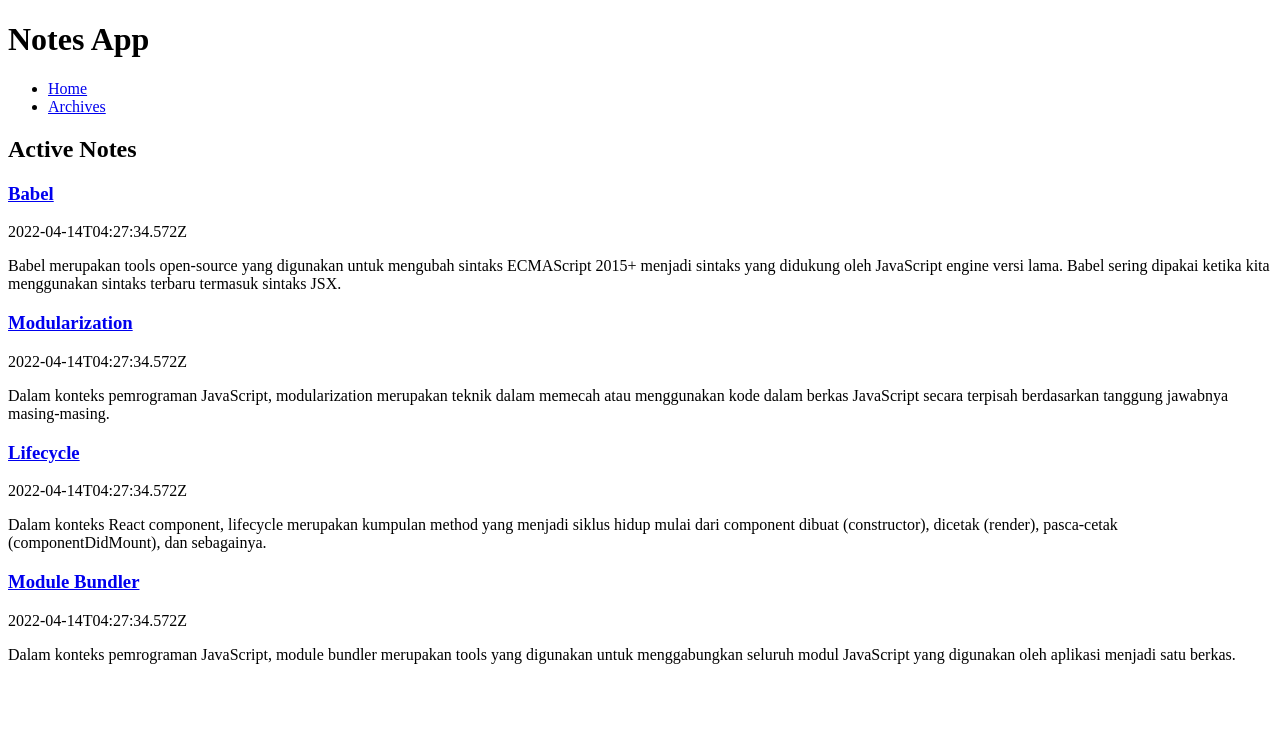
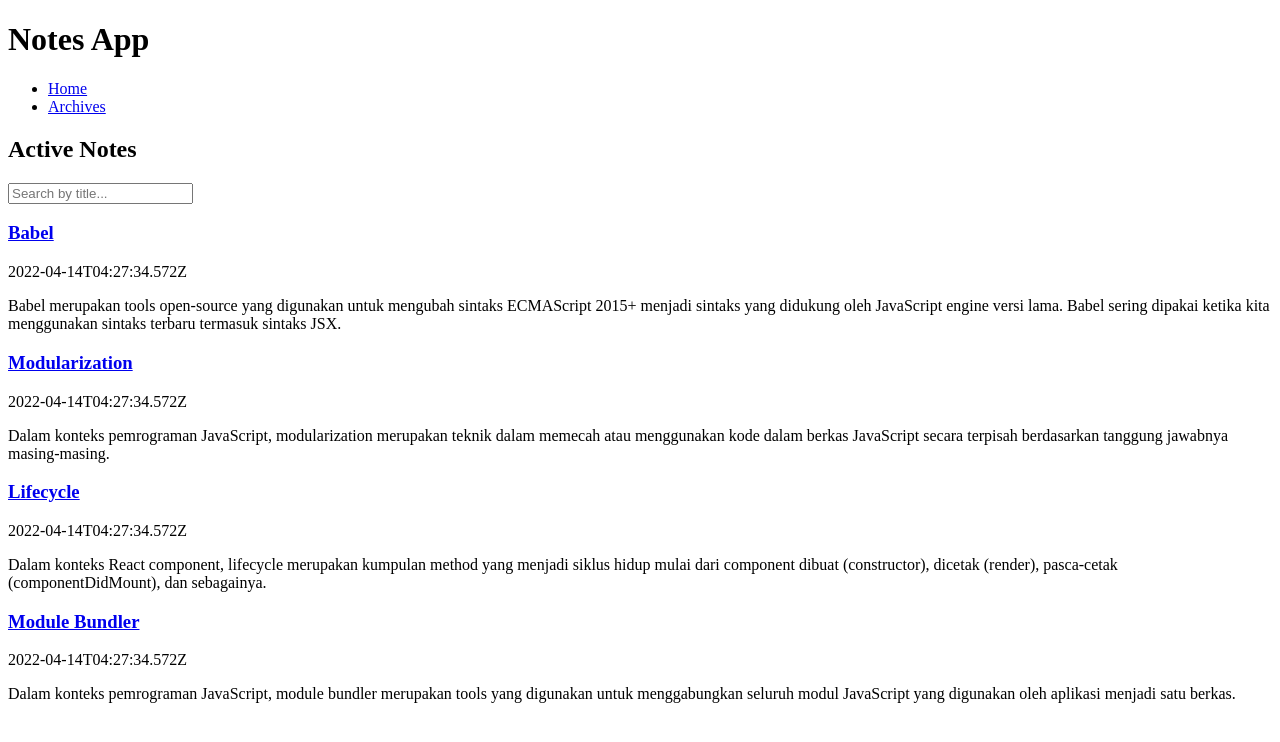
Before and after one commit to carloabimanyu/notes-app-spa, a React (Vite) app: page / in a window 1280 px wide. Shown: the top 742 px of the page. Built offline with nearby package versions, Linux system fonts and the light colour scheme.

Commit message:
feat: add filtered notes list with query parameter for home and archives pages

```diff
--- /dev/null
+++ b/src/components/FilteredNoteList.jsx
@@ -0,0 +1,24 @@
+import { useSearchParams } from "react-router-dom";
+import SearchBar from "./SearchBar";
+import NoteList from "./NoteList";
+
+function FilteredNoteList({ notes, queryKey }) {
+    const [searchParams, setSearchParams] = useSearchParams();
+    const keyword = searchParams.get(queryKey) || "";
+
+    const filteredNotes = notes.filter(note =>
+        note.title.toLowerCase().includes(keyword.toLowerCase())
+    );
+
+    return (
+        <>
+            <SearchBar
+                value={keyword}
+                onChange={e => setSearchParams({ [queryKey]: e.target.value })}
+            />
+            <NoteList notes={filteredNotes} />
+        </>
+    );
+}
+
+export default FilteredNoteList;
--- /dev/null
+++ b/src/components/SearchBar.jsx
@@ -0,0 +1,14 @@
+function SearchBar({ value, onChange }) {
+    return (
+        <form>
+            <input
+                type="text"
+                placeholder="Search by title..."
+                value={value}
+                onChange={onChange}
+            />
+        </form>
+    );
+}
+
+export default SearchBar;
--- a/src/pages/ArchivesPage.jsx
+++ b/src/pages/ArchivesPage.jsx
@@ -1,4 +1,4 @@
-import NoteList from "../components/NoteList";
+import FilteredNoteList from "../components/FilteredNoteList";
 import notes from "../utils/notes";
 
 function ArchivesPage() {
@@ -7,7 +7,7 @@ function ArchivesPage() {
     return (
         <section>
             <h2>Archived Notes</h2>
-            <NoteList notes={archivedNotes} />
+            <FilteredNoteList notes={archivedNotes} queryKey="title" />
         </section>
     );
 }
--- a/src/pages/HomePage.jsx
+++ b/src/pages/HomePage.jsx
@@ -1,4 +1,4 @@
-import NoteList from "../components/NoteList";
+import FilteredNoteList from "../components/FilteredNoteList";
 import notes from "../utils/notes";
 
 function HomePage() {
@@ -7,7 +7,7 @@ function HomePage() {
     return (
         <section>
             <h2>Active Notes</h2>
-            <NoteList notes={activeNotes} />
+            <FilteredNoteList notes={activeNotes} queryKey="title" />
         </section>
     );
 }
```
